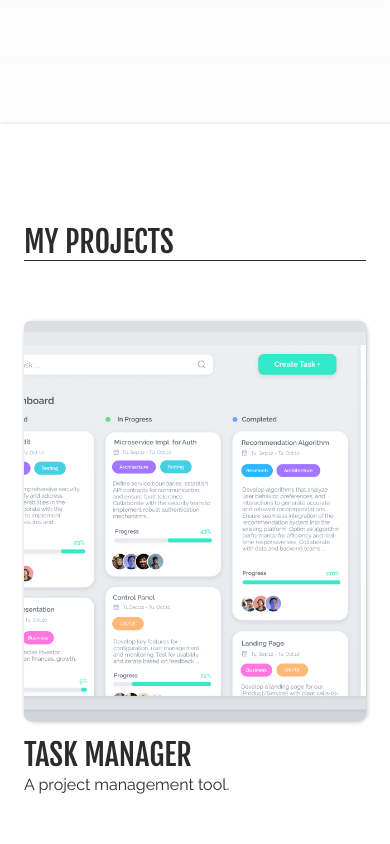
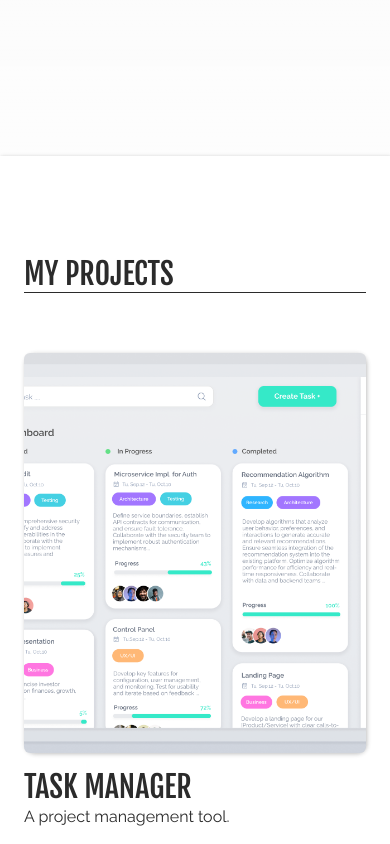
Before and after one commit to amekatze/portfolio2023, a Next.js app: page / in a window 390 px wide. Shown: the part 1200-2044 px from the top of the page. Built offline with nearby package versions, Linux system fonts and the light colour scheme.

Commit message:
header margins

```diff
--- a/src/components/Work.tsx
+++ b/src/components/Work.tsx
@@ -8,7 +8,7 @@ interface WorkProps {
 
 export default function Work({ fjalla }: WorkProps) {
   return (
-    <div className="px-6 md:px-20 md:mt-10 mt-40 py-10 pb-20 work" id="work">
+    <div className="px-6 md:px-20 md:mt-10 mt-48 py-10 pb-20 work" id="work">
       <h1 className={`${fjalla.className} md:text-5xl text-3xl uppercase `}>
         My Projects
       </h1>
```
